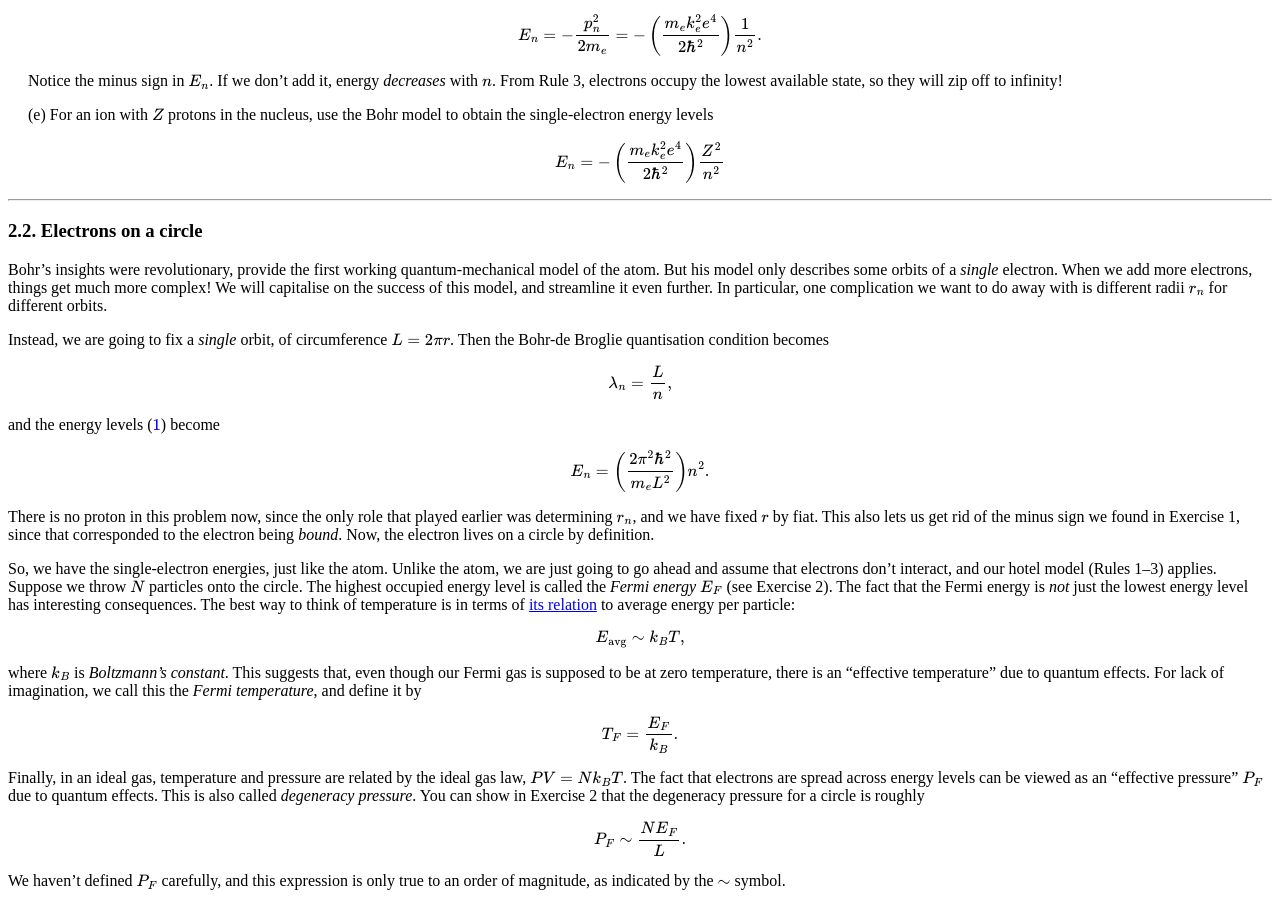
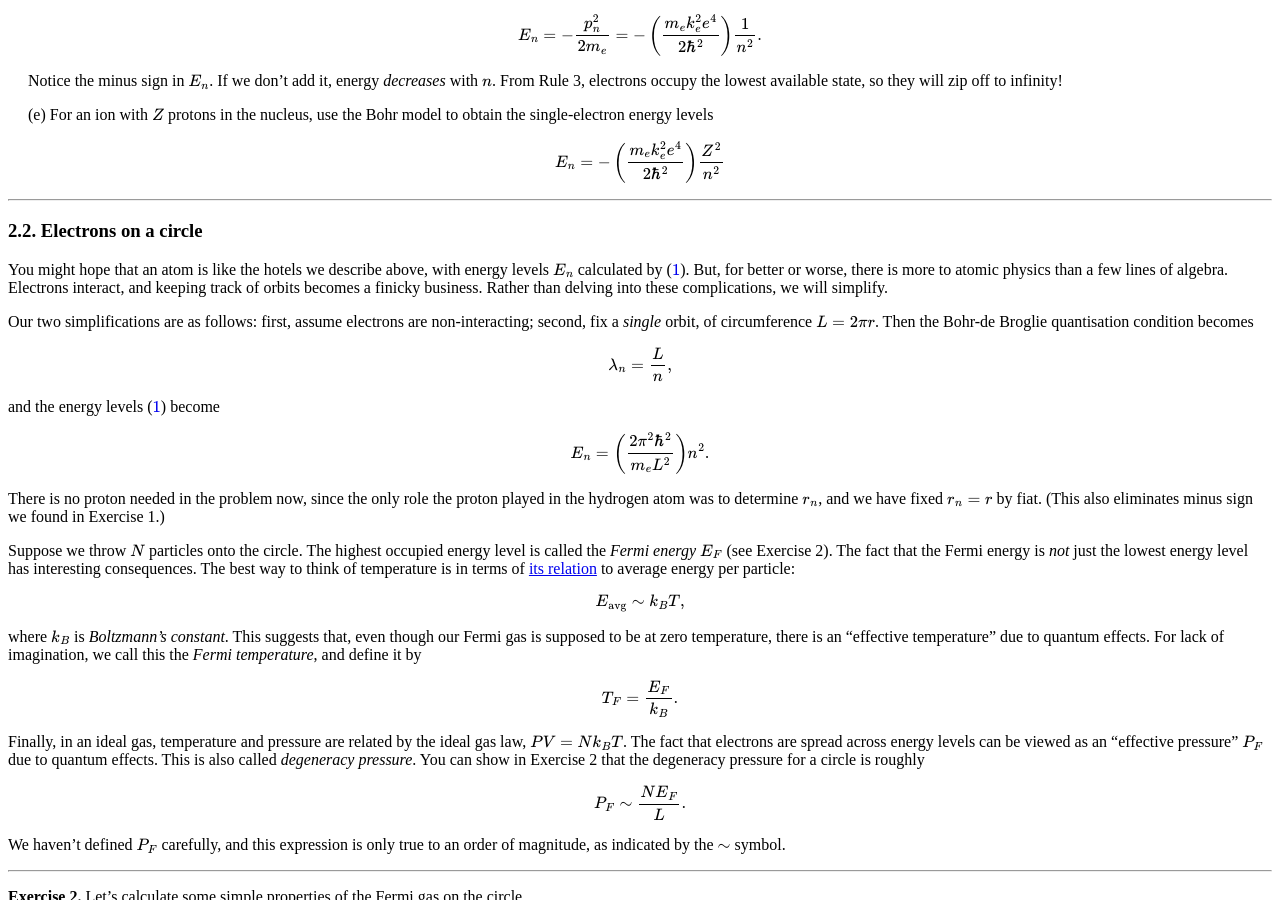
Before and after one commit to hapax/hapax.github.io, a Jekyll site: the page built from assets/chandra.md, in a window 1280 px wide and 900 px high, scrolled down 4224 px. Built offline with Jekyll 4.4.1, drawn with Linux system fonts in a browser that asks for light colours; our own code applies the rules of GitHub Pages for plain Markdown files; formulas are drawn with MathJax 3; a script that is not in the unit is left out; some of the changed text lies outside the part shown.

Commit message:
Update chandra.md

```diff
--- a/assets/chandra.md
+++ b/assets/chandra.md
@@ -279,17 +279,15 @@ $$
 
 ### 2.2. Electrons on a circle <a id="sec-2-2" name="sec-2-2"></a>
 
-Bohr's insights were revolutionary, provide the first working
-quantum-mechanical model of the atom.
-But his model only describes some orbits of a *single* electron.
-When we add more electrons, things get much more complex!
-We will capitalise on the success of this model, and streamline it
-even further.
-In particular, one complication we want to do away with is different
-radii $r_n$ for different orbits.
+You might hope that an atom is like the hotels we describe above, with
+energy levels $E_n$ calculated by (\ref{bohr-E}).
+But, for better or worse, there is more to atomic physics than a few
+lines of algebra.
+Electrons interact, and keeping track of orbits becomes a finicky business.
+Rather than delving into these complications, we will simplify.
 
-Instead, we are going to fix a *single* orbit, of circumference $L =
-2\pi r$.
+Our two simplifications are as follows: first, assume electrons are
+non-interacting; second, fix a *single* orbit, of circumference $L = 2\pi r$.
 Then the Bohr-de Broglie quantisation condition becomes
 
 $$
@@ -302,15 +300,11 @@ $$
 E_n = \left(\frac{2\pi^2 \hbar^2 }{m_e L^2}\right) n^2.
 $$
 
-There is no proton in this problem now, since the only role that
-played earlier was determining $r_n$, and we have fixed $r$ by fiat.
-This also lets us get rid of the minus sign we found in Exercise 1,
-since that corresponded to the electron being *bound*.
-Now, the electron lives on a circle by definition.
+There is no proton needed in the problem now, since the only role the
+proton played in the hydrogen atom was to determine $r_n$, and we have
+fixed $r_n = r$ by fiat.
+(This also eliminates minus sign we found in Exercise 1.)
 
-So, we have the single-electron energies, just like the atom.
-Unlike the atom, we are just going to go ahead and assume that
-electrons don't interact, and our hotel model (Rules 1--3) applies.
 Suppose we throw $N$ particles onto the circle.
 The highest occupied energy level is called the *Fermi energy* $E_F$
 (see Exercise 2).
```
Also changed, not shown: other parts of assets/chandra.md (+1 -1 lines).
